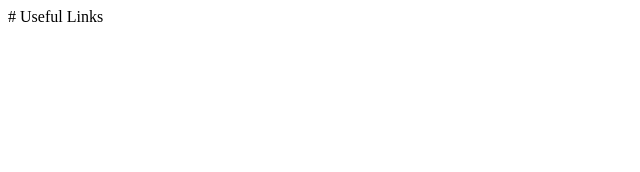
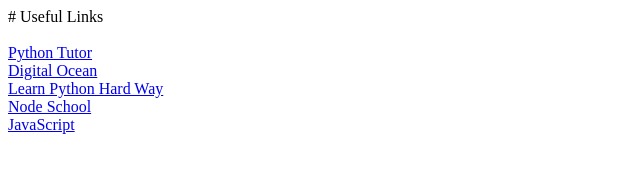
Before and after one commit to akram-mohammed/akram-mohammed-old.github.io, a plain HTML site: page index.html in a window 1280 px wide. Shown: the whole page, without its empty margins (0-640 px from the left). Drawn offline with Linux system fonts and the light colour scheme.

Commit message:
Update index.html

```diff
--- a/index.html
+++ b/index.html
@@ -1,11 +1,11 @@
 # Useful Links  <br/> <br/>
 
-<a href= "http://pythontutor.com"></a><br/>
+<a href= "http://pythontutor.com">Python Tutor</a><br/>
 
-<a href= "https://www.digitalocean.com"></a>   <br/>
+<a href= "https://www.digitalocean.com">Digital Ocean</a>   <br/>
 
-<a href= "https://learnpythonthehardway.org/book"></a>   <br/>
+<a href= "https://learnpythonthehardway.org/book">Learn Python Hard Way</a>   <br/>
 
-<a href= "https://nodeschool.io"></a>  <br/>
+<a href= "https://nodeschool.io">Node School</a>  <br/>
 
-<a href= "https://developer.mozilla.org/en-US/docs/Web/Tutorials"></a>   <br/>
+<a href= "https://developer.mozilla.org/en-US/docs/Web/Tutorials">JavaScript</a>   <br/>
```
